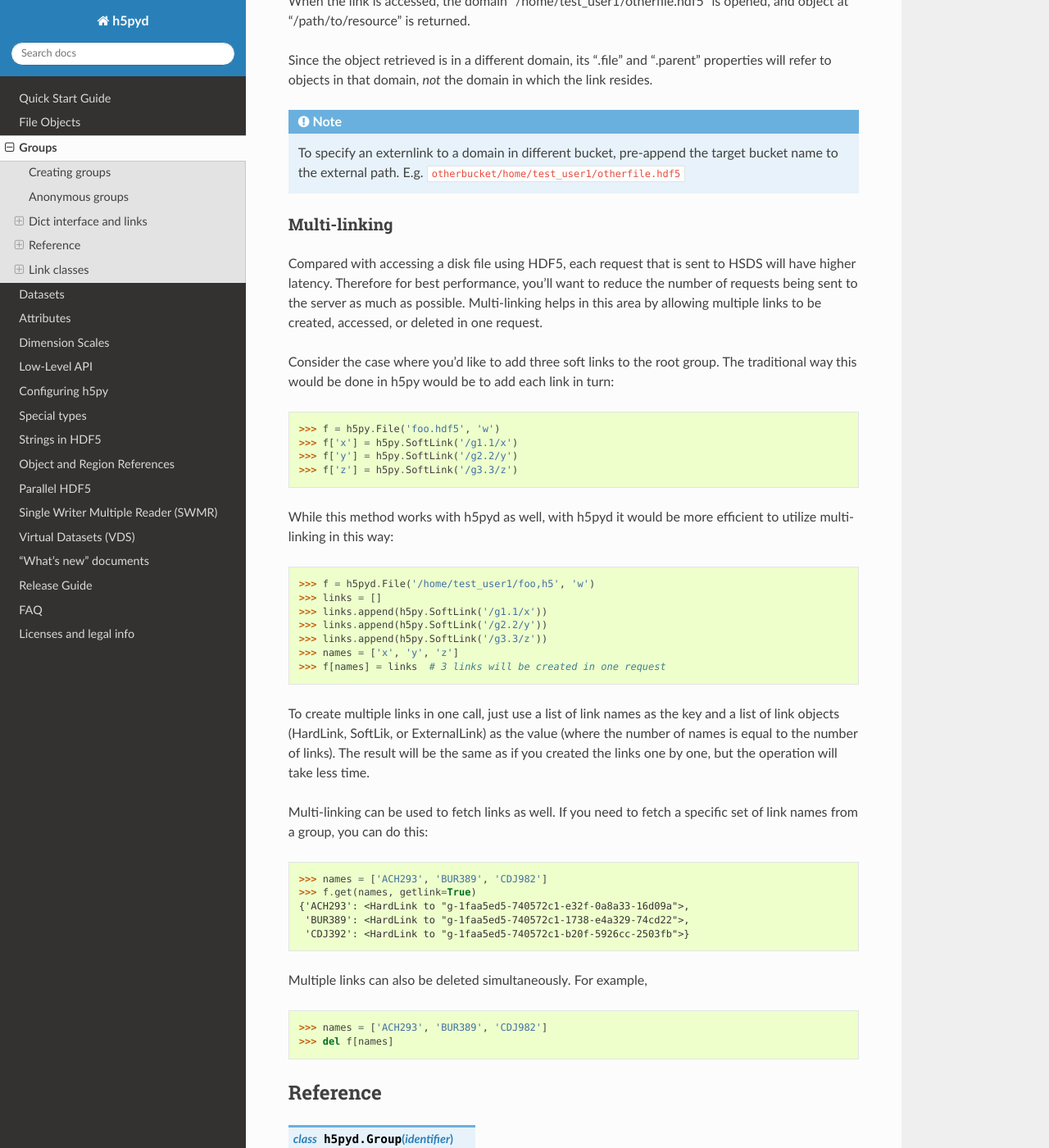
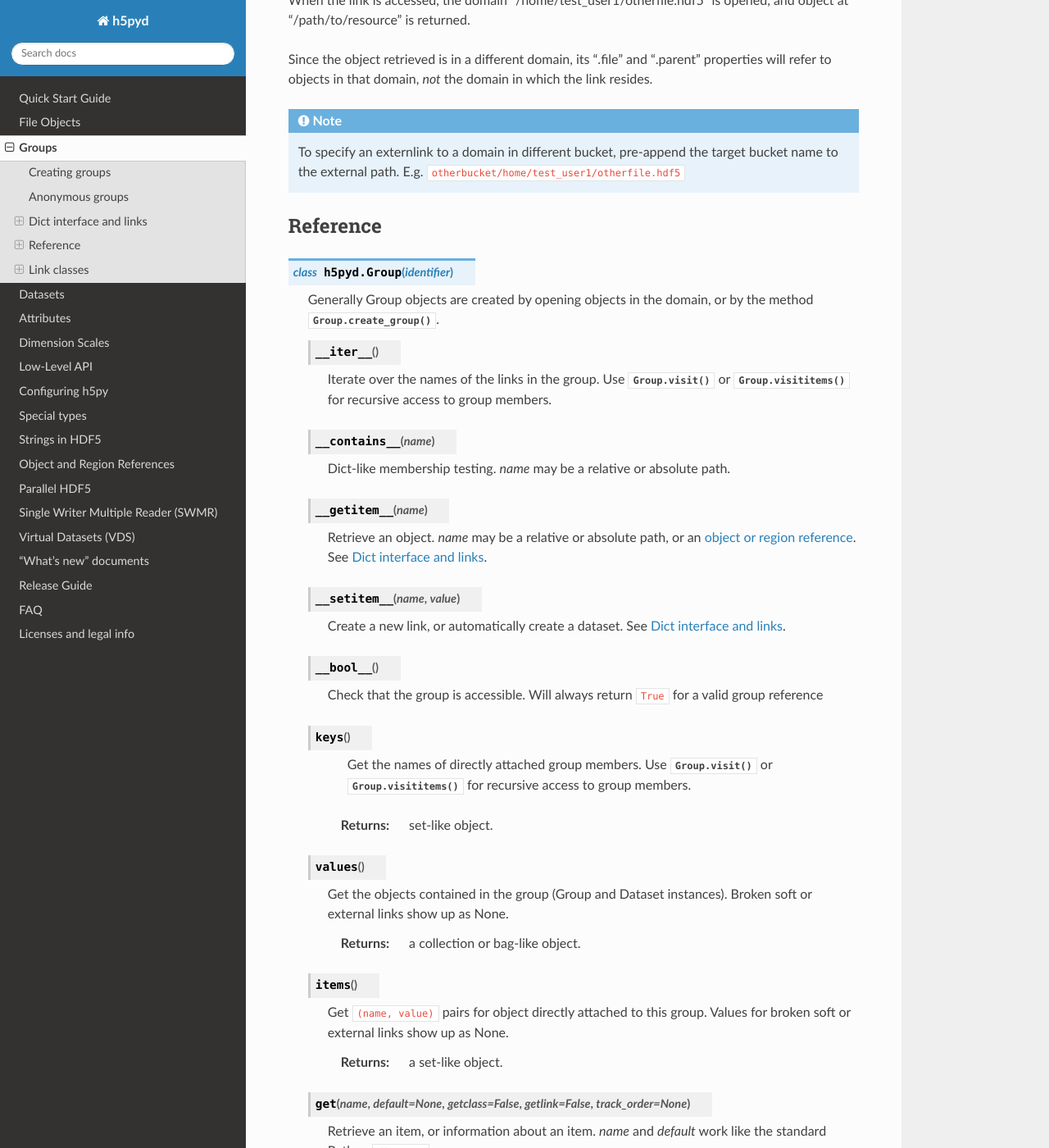
Before and after one commit to HDFGroup/h5pyd, a Sphinx documentation site: the page built from docs/high/group.rst, in a window 1280 px wide and 1400 px high, scrolled down 3917 px. Shown: the whole window at 82% size. Built offline with Sphinx 7.4.7 and the Read the Docs theme 3.1.0, drawn with Linux system fonts in a browser that asks for light colours; pages that are not in the unit, such as notebooks, are missing from menus; some of the changed text lies outside the part shown.

Commit message:
doc updates

```diff
--- a/docs/high/group.rst
+++ b/docs/high/group.rst
@@ -96,6 +96,7 @@ they support the indexing syntax, and standard exceptions:
     The keys(), values() and items() methods
     will return view-like objects instead of lists.  These objects support
     membership testing and iteration, but can't be sliced like lists.
+
 
 By default, objects inside a group are iterated in alphanumeric order.
 However, if group is created with ``track_order=True``, the insertion
@@ -212,54 +213,6 @@ link resides.
 
 .. _group_multilink:
 
-Multi-linking
-~~~~~~~~~~~~~
-
-Compared with accessing a disk file using HDF5, each request that is sent to HSDS will have higher
-latency.  Therefore for best performance, you'll want to reduce the number of requests being sent to the
-server as much as possible.  Multi-linking helps in this area by allowing multiple links to be
-created, accessed, or deleted in one request.
-
-Consider the case where you'd like to add three soft links to the root group.
-The traditional way this would be done in h5py would be to add each link in turn:
-
-    >>> f = h5py.File('foo.hdf5', 'w')
-    >>> f['x'] = h5py.SoftLink('/g1.1/x')
-    >>> f['y'] = h5py.SoftLink('/g2.2/y')
-    >>> f['z'] = h5py.SoftLink('/g3.3/z')
-
-While this method works with h5pyd as well, with h5pyd it would be more efficient to
-utilize multi-linking in this way:
-
-    >>> f = h5pyd.File('/home/test_user1/foo,h5', 'w')
-    >>> links = []
-    >>> links.append(h5py.SoftLink('/g1.1/x'))
-    >>> links.append(h5py.SoftLink('/g2.2/y'))
-    >>> links.append(h5py.SoftLink('/g3.3/z'))
-    >>> names = ['x', 'y', 'z']
-    >>> f[names] = links  # 3 links will be created in one request
-
-To create multiple links in one call, just use a list of link names
-as the key and a list of link objects (HardLink, SoftLik, or ExternalLink)
-as the value (where the number of names is equal to the number of links).
-The result will be the same as if you created the links
-one by one, but the operation will take less time.
-
-Multi-linking can be used to fetch links as well.
-If you need to fetch a specific set of link names
-from a group, you can do this:
-
-    >>> names = ['ACH293', 'BUR389', 'CDJ982']
-    >>> f.get(names, getlink=True)
-    {'ACH293': <HardLink to "g-1faa5ed5-740572c1-e32f-0a8a33-16d09a">,
-     'BUR389': <HardLink to "g-1faa5ed5-740572c1-1738-e4a329-74cd22">,
-     'CDJ392': <HardLink to "g-1faa5ed5-740572c1-b20f-5926cc-2503fb">}
-
-Multiple links can also be deleted simultaneously.  For example,
-
-    >>> names = ['ACH293', 'BUR389', 'CDJ982']
-    >>> del f[names]
-
 
 Reference
 ---------
@@ -293,7 +246,7 @@ Reference
     .. method:: __bool__()
 
         Check that the group is accessible.
-        Will always return True for a valid group reference
+        Will always return ``True`` for a valid group reference
 
     .. method:: keys()
 
@@ -503,16 +456,6 @@ Reference
         :keyword chunks:    Chunk shape, or True for auto-chunking.
 
 
-
-    .. method:: getObjByUuid(obj_uuid)
-
-        Returns the object in the domain with the given low-level identifier UUID.
-        Raises an IOError ("401 - Not Found")
-        if no object with the given identifier exists.
-
-       :param str obj_uuid:
-           Object identifier of the object to be returned.
-
     .. attribute:: attrs
 
         :ref:`attributes` for this group.
```
Also changed, not shown: other parts of docs/high/group.rst (+8 -8 lines), docs/high/attr.rst (+2 -8 lines), docs/high/dataset.rst (+116 -117 lines), docs/high/dims.rst (+6 -5 lines), docs/high/file.rst (+54 -31 lines), docs/quick.rst (+23 -10 lines), 1 other file.
